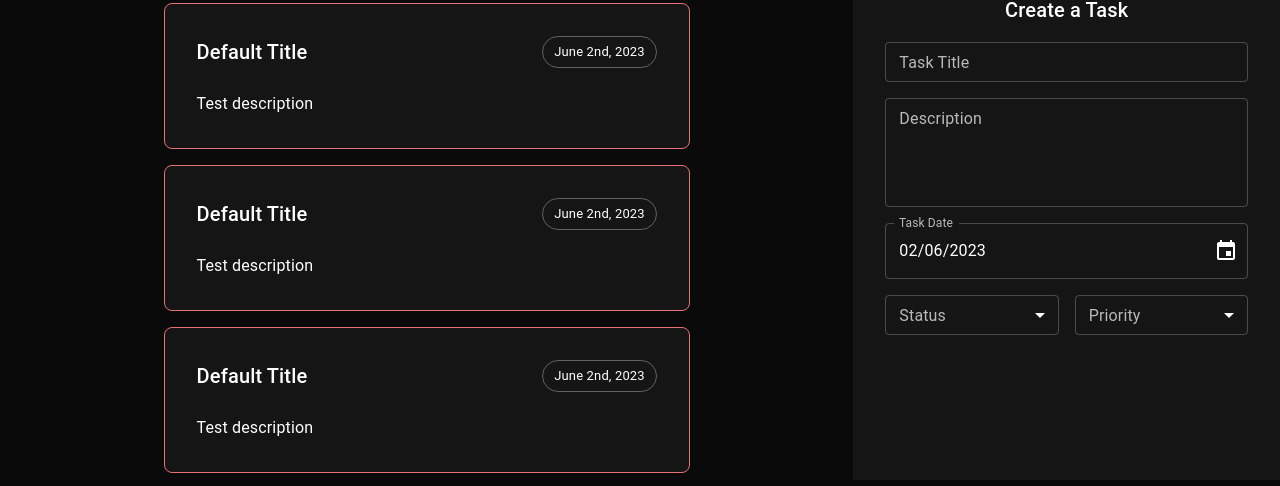
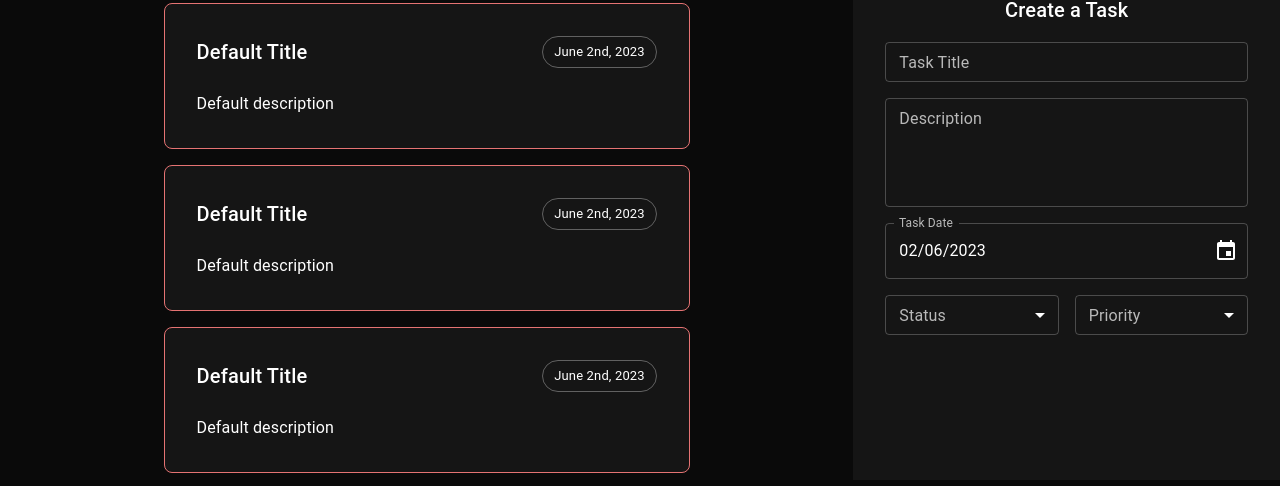
Before and after one commit to SharinLana/typescript-fullstack-tasks-manager, a React (Create React App) app: page / in a window 1280 px wide. Shown: the part 320-806 px from the top of the page. Built offline with nearby package versions, Linux system fonts and the light colour scheme.

Commit message:
use ITaskDescription interafce prop inside of the TaskDescription component

```diff
--- a/src/components/task/_TaskDescription.tsx
+++ b/src/components/task/_TaskDescription.tsx
@@ -1,10 +1,12 @@
 import React, { FC, ReactElement } from 'react';
 import { Box, Typography } from '@mui/material';
+import { ITaskDescription } from './interfaces/ITaskDescription';
 
-const TaskDescription: FC = (): ReactElement => {
+const TaskDescription: FC<ITaskDescription> = (props): ReactElement => {
+  const { description = 'Default description' } = props;
   return (
     <Box>
-      <Typography>Test description</Typography>
+      <Typography>{description}</Typography>
     </Box>
   );
 };
```
